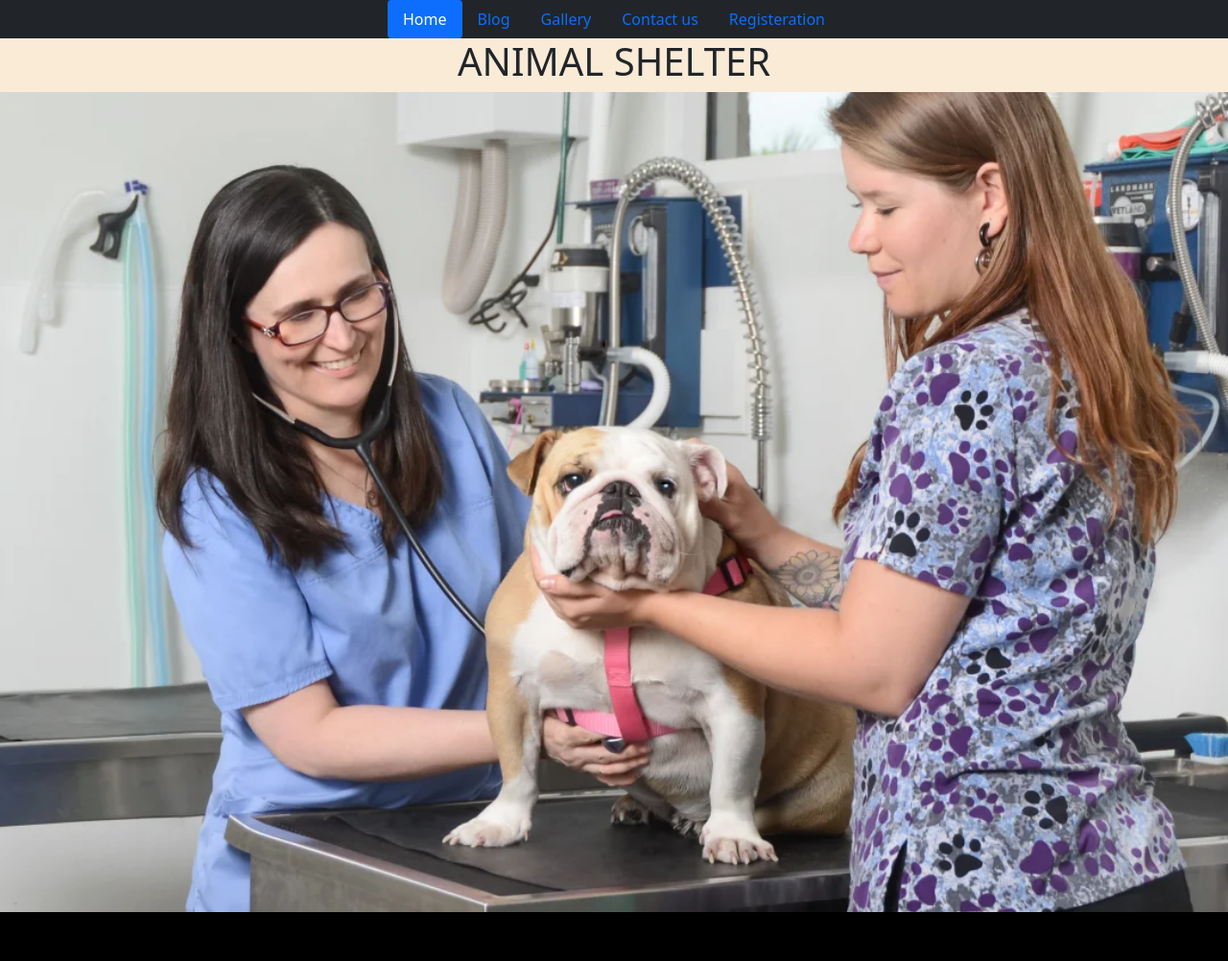
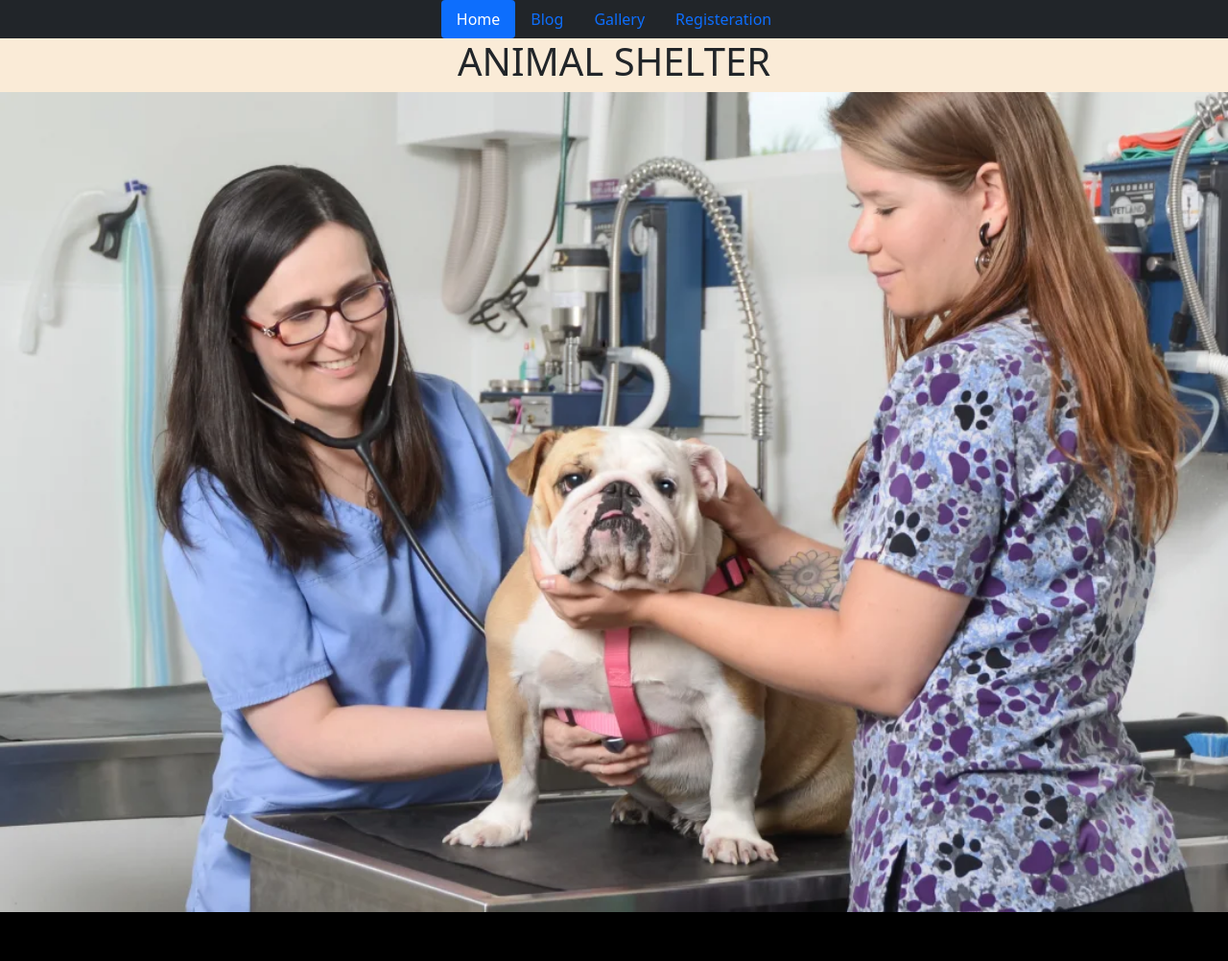
Before and after one commit to LadegbayeStella/my-new--animal--Shelter, a plain HTML site: page index.html in a window 1280 px wide. Shown: the top 1002 px of the page at 96% size. Drawn offline with Linux system fonts and the light colour scheme.

```diff
--- a/index.html
+++ b/index.html
@@ -16,7 +16,7 @@
       <li class="nav-item"><a href="index.html" class="nav-link active">Home</a></li>
       <li class="nav-item"><a href="blog.html" class="nav-link">Blog </a></li>
       <li class="nav-item"><a href="gallery.html" class="nav-link "> Gallery</a></li>
-      <li  class="nav-item"><a href="" class="nav-link">Contact us</a></li>
+      <!-- <li  class="nav-item"><a href="" class="nav-link">Contact us</a></li> -->
       <li class="nav-item"><a href="registeration.html" class="nav-link">Registeration</a></li>
     </ul>
   </header>
```
